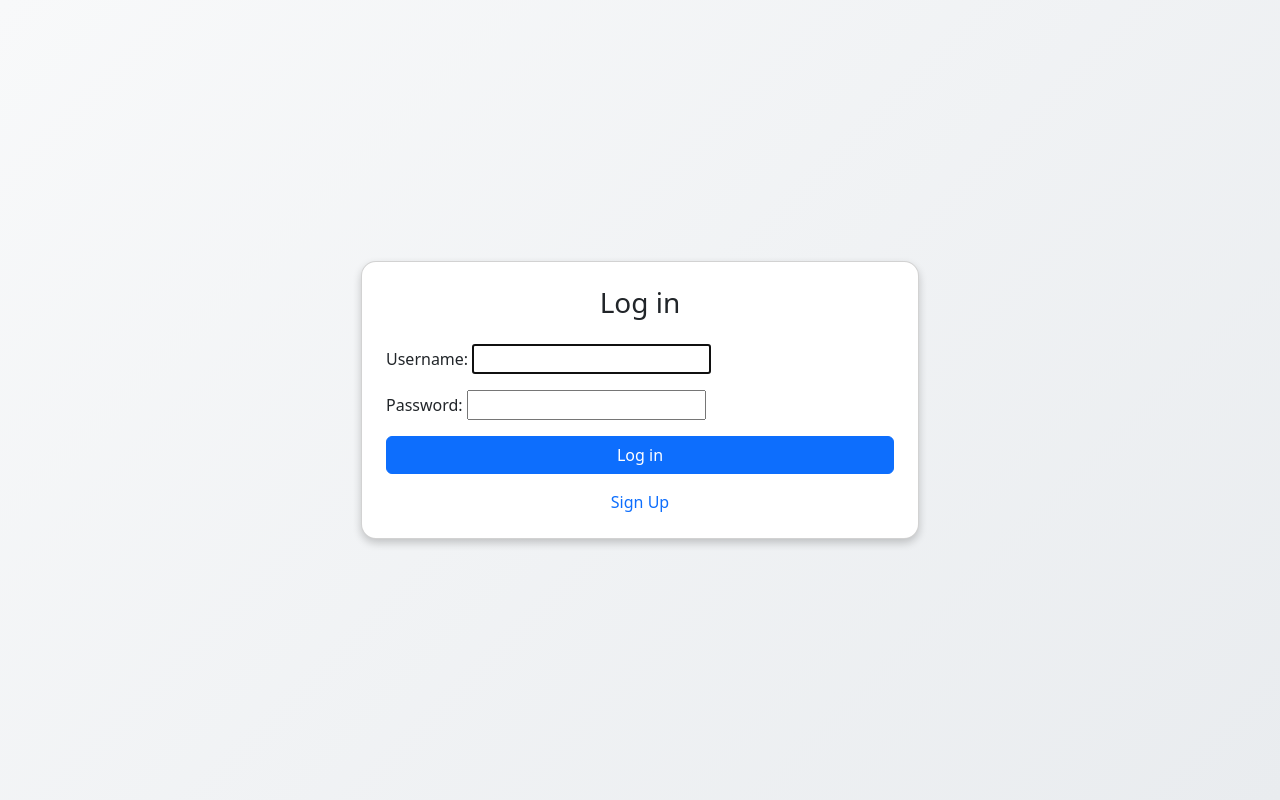
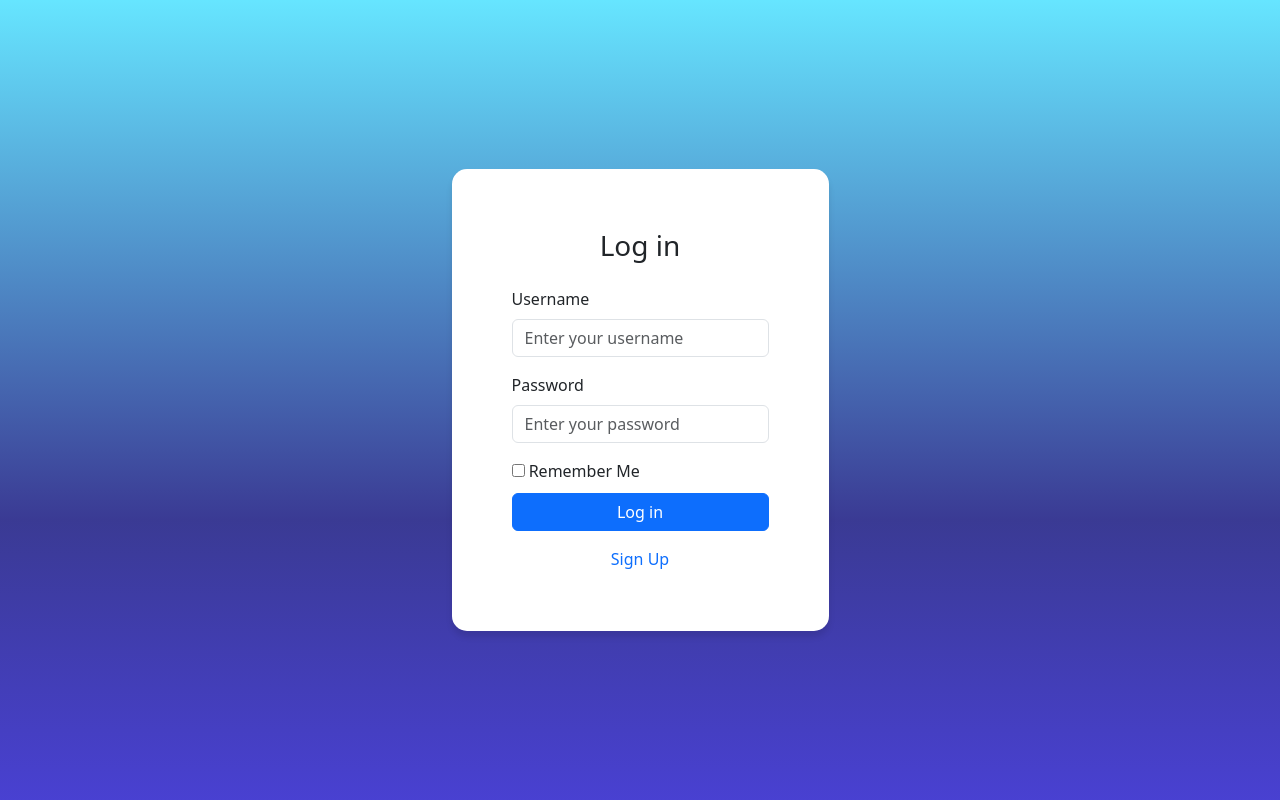
Before and after one commit to HarolineNo/Inventory-Tracker, a Django app: page /inventory/accounts/login/ in a window 1280 px wide. Run offline with Django 5.2, Linux system fonts and the light colour scheme.

Commit message:
functional login page

```diff
--- a/Inventory/templates/registration/login.html
+++ b/Inventory/templates/registration/login.html
@@ -5,26 +5,23 @@
     <meta name="viewport" content="width=device-width, initial-scale=1">
     <link href="https://cdn.jsdelivr.net/npm/bootstrap@5.3.3/dist/css/bootstrap.min.css" rel="stylesheet" integrity="sha384-QWTKZyjpPEjISv5WaRU9OFeRpok6YctnYmDr5pNlyT2bRjXh0JMhjY6hW+ALEwIH" crossorigin="anonymous">
     <link rel="stylesheet" href="https://cdn.jsdelivr.net/npm/bootstrap-icons@1.11.3/font/bootstrap-icons.min.css">
-    <title>Signup</title>
-    <style>
-        body {
-            background: linear-gradient(135deg, #f8f9fa, #e9ecef);
-        }
-        .card {
-            border-radius: 15px;
-            box-shadow: 0 4px 8px rgba(0, 0, 0, 0.2);
-        }
-    </style>
+    <title>Log In</title>
 </head>
-<body>
+<body style="background: linear-gradient(0deg, rgba(27,17,198,.8) 0%, rgba(9,9,121,.8) 35%, rgba(0,212,255,.6) 100%);">
     <div class="container d-flex justify-content-center align-items-center vh-100">
-        <div class="card p-4 w-50">
+        <div style="box-shadow: 0px 6px 6px rgb(0,0,0,0.1);padding: 60px; border-radius: 15px; background-color: white;">
             <h3 class="text-center mb-4">Log in</h3>
-            <form method="POST">
+            <form method="POST" class="form-container">
                 {% csrf_token %}
                 <div class="mb-3">
-                    {{ form.as_p }}
+                    <label for="username" class="form-label">Username</label>
+                    <input type="text" class="form-control" id="username" name="username" placeholder="Enter your username" required>
                 </div>
+                <div class="mb-3">
+                    <label for="password" class="form-label">Password</label>
+                    <input type="password" class="form-control" id="password" name="password" placeholder="Enter your password" required>
+                </div>
+                <input class="mb-3" type="checkbox"> Remember Me</input>
                 <button type="submit" class="btn btn-primary w-100">Log in</button>
             </form>
             <div class="text-center mt-3">
--- a/InventoryTracker/settings.py
+++ b/InventoryTracker/settings.py
@@ -124,5 +124,5 @@ USE_TZ = True
 
 DEFAULT_AUTO_FIELD = 'django.db.models.BigAutoField'
 
-LOGIN_REDIRECT_URL = 'inventory:dashboard'
-LOGIN_REDIRECT_URL = "inventory:login"
+LOGIN_REDIRECT_URL = 'dashboard'
+LOGOUT_REDIRECT_URL = "inventory:login"
```
Also changed, not shown: db.sqlite3.
